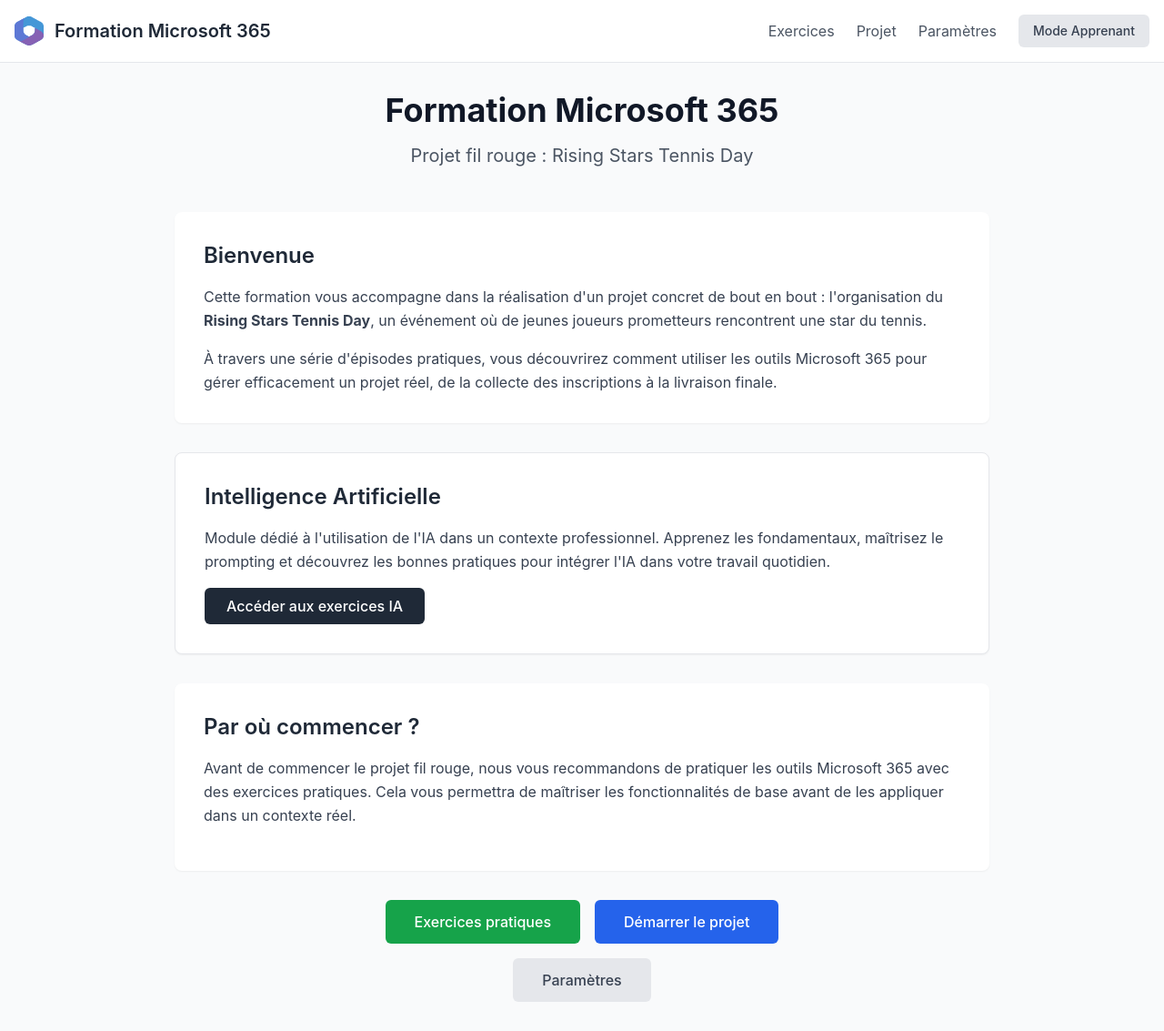
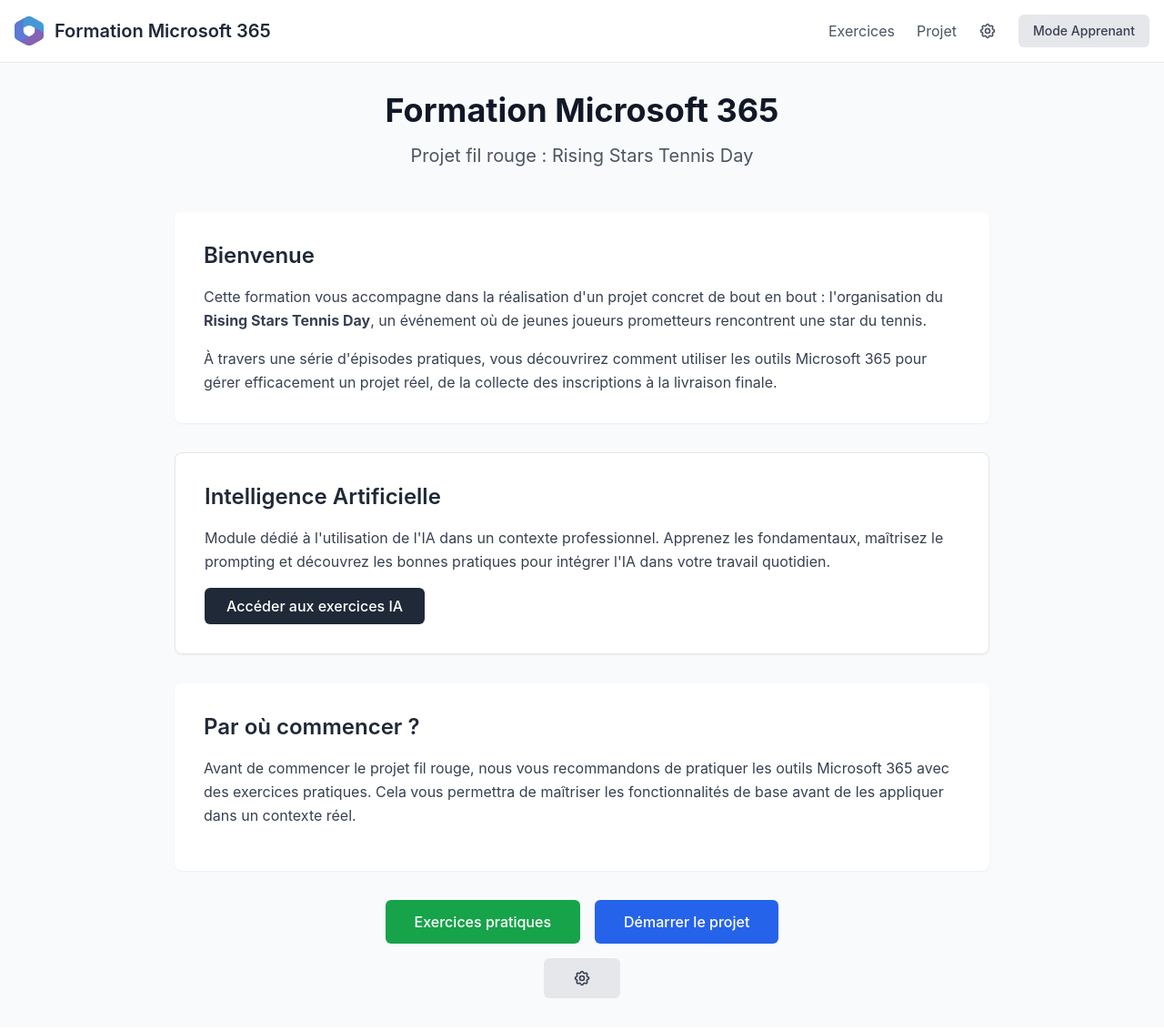
Before and after one commit to mselleki/formation-office-365, a React (Vite) app: page / in a window 1280 px wide. Shown: the whole page at 91% size. Built offline with nearby package versions, Linux system fonts and the light colour scheme.

Commit message:
Remplacement du texte 'ParamÃ¨tres' par une icÃ´ne de roue crantÃ©e dans le menu

```diff
--- a/src/components/Header.tsx
+++ b/src/components/Header.tsx
@@ -59,9 +59,29 @@
             </Link>
             <Link
               to="/settings"
-              className="text-gray-600 hover:text-gray-900 transition-colors"
+              className="text-gray-600 hover:text-gray-900 transition-colors flex items-center"
+              title="Paramètres"
             >
-              Paramètres
+              <svg
+                xmlns="http://www.w3.org/2000/svg"
+                className="h-5 w-5"
+                fill="none"
+                viewBox="0 0 24 24"
+                stroke="currentColor"
+              >
+                <path
+                  strokeLinecap="round"
+                  strokeLinejoin="round"
+                  strokeWidth={2}
+                  d="M10.325 4.317c.426-1.756 2.924-1.756 3.35 0a1.724 1.724 0 002.573 1.066c1.543-.94 3.31.826 2.37 2.37a1.724 1.724 0 001.065 2.572c1.756.426 1.756 2.924 0 3.35a1.724 1.724 0 00-1.066 2.573c.94 1.543-.826 3.31-2.37 2.37a1.724 1.724 0 00-2.572 1.065c-.426 1.756-2.924 1.756-3.35 0a1.724 1.724 0 00-2.573-1.066c-1.543.94-3.31-.826-2.37-2.37a1.724 1.724 0 00-1.065-2.572c-1.756-.426-1.756-2.924 0-3.35a1.724 1.724 0 001.066-2.573c-.94-1.543.826-3.31 2.37-2.37.996.608 2.296.07 2.572-1.065z"
+                />
+                <path
+                  strokeLinecap="round"
+                  strokeLinejoin="round"
+                  strokeWidth={2}
+                  d="M15 12a3 3 0 11-6 0 3 3 0 016 0z"
+                />
+              </svg>
             </Link>
             <button
               onClick={handleTrainerButtonClick}
--- a/src/pages/Home.tsx
+++ b/src/pages/Home.tsx
@@ -73,9 +73,29 @@
       <div className="flex justify-center">
         <Link
           to="/settings"
-          className="px-8 py-3 bg-gray-200 text-gray-700 rounded-md font-medium hover:bg-gray-300 transition-colors text-center"
+          className="px-8 py-3 bg-gray-200 text-gray-700 rounded-md font-medium hover:bg-gray-300 transition-colors text-center flex items-center justify-center"
+          title="Paramètres"
         >
-          Paramètres
+          <svg
+            xmlns="http://www.w3.org/2000/svg"
+            className="h-5 w-5"
+            fill="none"
+            viewBox="0 0 24 24"
+            stroke="currentColor"
+          >
+            <path
+              strokeLinecap="round"
+              strokeLinejoin="round"
+              strokeWidth={2}
+              d="M10.325 4.317c.426-1.756 2.924-1.756 3.35 0a1.724 1.724 0 002.573 1.066c1.543-.94 3.31.826 2.37 2.37a1.724 1.724 0 001.065 2.572c1.756.426 1.756 2.924 0 3.35a1.724 1.724 0 00-1.066 2.573c.94 1.543-.826 3.31-2.37 2.37a1.724 1.724 0 00-2.572 1.065c-.426 1.756-2.924 1.756-3.35 0a1.724 1.724 0 00-2.573-1.066c-1.543.94-3.31-.826-2.37-2.37a1.724 1.724 0 00-1.065-2.572c-1.756-.426-1.756-2.924 0-3.35a1.724 1.724 0 001.066-2.573c-.94-1.543.826-3.31 2.37-2.37.996.608 2.296.07 2.572-1.065z"
+            />
+            <path
+              strokeLinecap="round"
+              strokeLinejoin="round"
+              strokeWidth={2}
+              d="M15 12a3 3 0 11-6 0 3 3 0 016 0z"
+            />
+          </svg>
         </Link>
       </div>
     </div>
```
